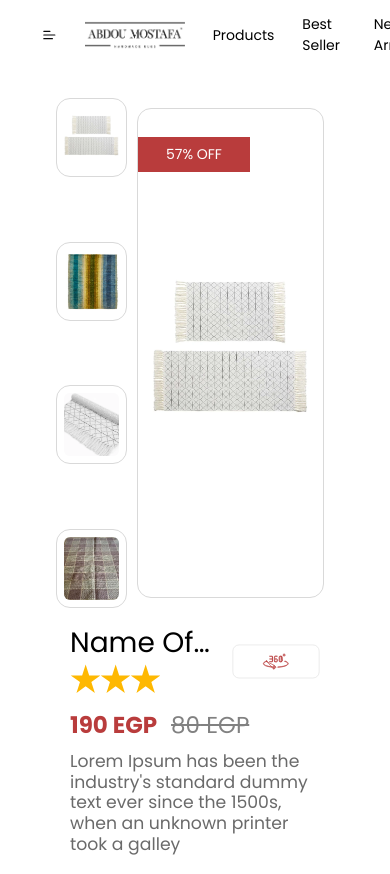
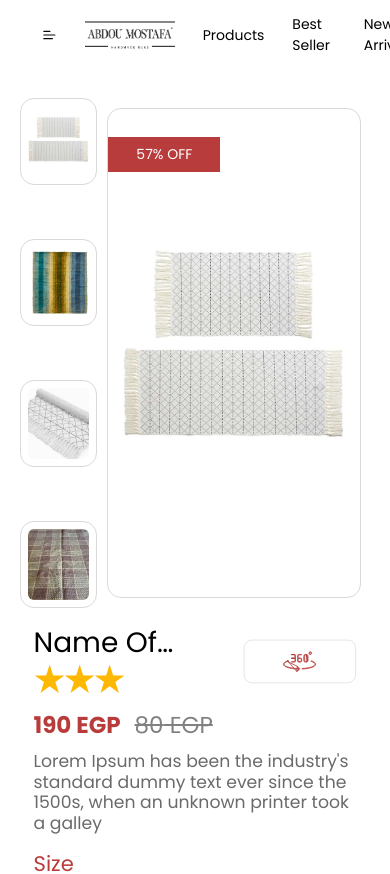
Before and after one commit to karimhekal/assessment, a React (Create React App) app: page /#/product/1 in a window 390 px wide. Shown: the top 874 px of the page. Built offline with nearby package versions, Linux system fonts and the light colour scheme.

Commit message:
styling and fix logo

```diff
--- a/src/components/Header/Header.jsx
+++ b/src/components/Header/Header.jsx
@@ -25,7 +25,7 @@ class Header extends React.Component {
 
                     <div className="header_section_1">
                         <MenuIcon />
-                        <img loading="lazy" className="Header-logo" src={require(`../../../public/images/${"logo".toString()}.png`)} alt="Logos" />
+                        <img loading="lazy" className="logo" src={require(`../../../public/images/${"logo".toString()}.png`)} alt="Logos" />
                         <h4>Products</h4>
                         <h4>Best Seller</h4>
                         <h4>New Arrival</h4>
--- a/src/components/Header/Header.scss
+++ b/src/components/Header/Header.scss
@@ -74,8 +74,8 @@
 }
 
 .logo {
-    width: 50px;
-    height: 50px;
+    width: 90px !important;
+    aspect-ratio: 500/175.3; // dimenstions of the logo on figma
     background-color: gray;
     display: flex;
     justify-content: center;
--- a/src/pages/Product/Product.scss
+++ b/src/pages/Product/Product.scss
@@ -36,7 +36,7 @@
     }
 
     .product_page_inner_container {
-        max-width: 100% !important;
+        max-width: 90vw !important;
     }
 }
 
```
